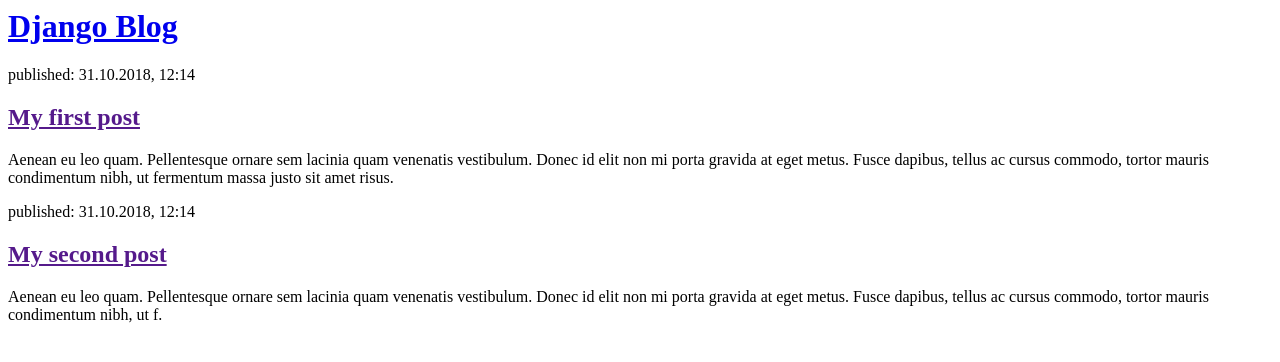
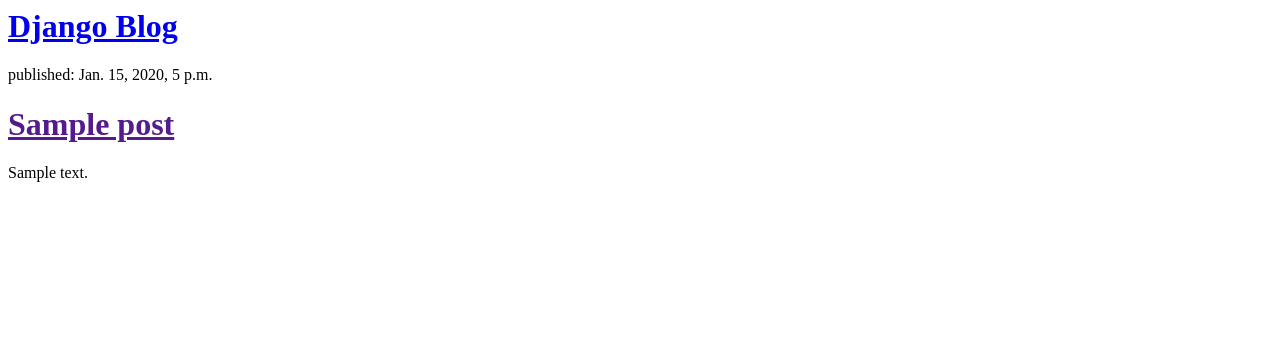
Before and after one commit to dangkhoa116/django-blog, a Django app: template blog/templates/blog/post_list.html in a window 1280 px wide. Shown: the top 362 px of the page. Run offline with Django 3.2, Linux system fonts and the light colour scheme; the template is opened without the code that fills it: values that come from a table or form of the project are taken from there, others are empty; tables that the repository leaves empty hold one stand-in row (values such as "Sample post").

Commit message:
modified templates

```diff
--- a/blog/templates/blog/post_list.html
+++ b/blog/templates/blog/post_list.html
@@ -6,17 +6,13 @@
         <div>
             <h1><a href="/">Django Blog</a></h1>
         </div>
+        {% for post in posts %}
+        <div>
+            <p>published: {{ post.published_dated }}</p>
+            <h1><a href="">{{ post.title }}</a></h1>
+            <p>{{ post.text|linebreaksbr }}</p>
+        </div>
+        {% endfor %}
 
-        <div>
-            <p>published: 31.10.2018, 12:14</p>
-            <h2><a href="">My first post</a></h2>
-            <p>Aenean eu leo quam. Pellentesque ornare sem lacinia quam venenatis vestibulum. Donec id elit non mi porta gravida at eget metus. Fusce dapibus, tellus ac cursus commodo, tortor mauris condimentum nibh, ut fermentum massa justo sit amet risus.</p>
-        </div>
-
-        <div>
-            <p>published: 31.10.2018, 12:14</p>
-            <h2><a href="">My second post</a></h2>
-            <p>Aenean eu leo quam. Pellentesque ornare sem lacinia quam venenatis vestibulum. Donec id elit non mi porta gravida at eget metus. Fusce dapibus, tellus ac cursus commodo, tortor mauris condimentum nibh, ut f.</p>
-        </div>
     </body>
 </html>
--- a/blog/views.py
+++ b/blog/views.py
@@ -1,4 +1,6 @@
 from django.shortcuts import render
-
+from django.utils import timezone
+from .models import Post
 def post_list(request):
-    return render(request,'blog/post_list.html')
+    posts = Post.objects.filter(published_dated__lte=timezone.now()).order_by('published_dated')
+    return render(request,'blog/post_list.html',{'posts': posts})
```
